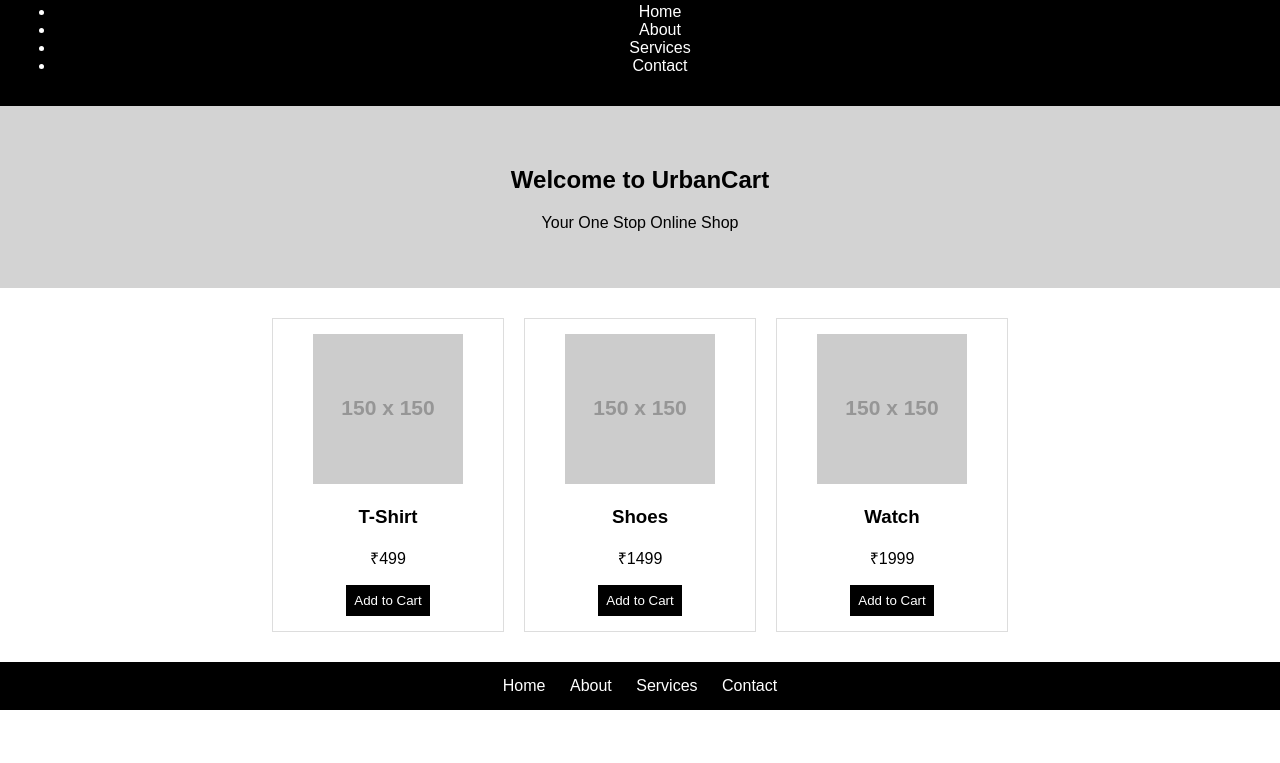
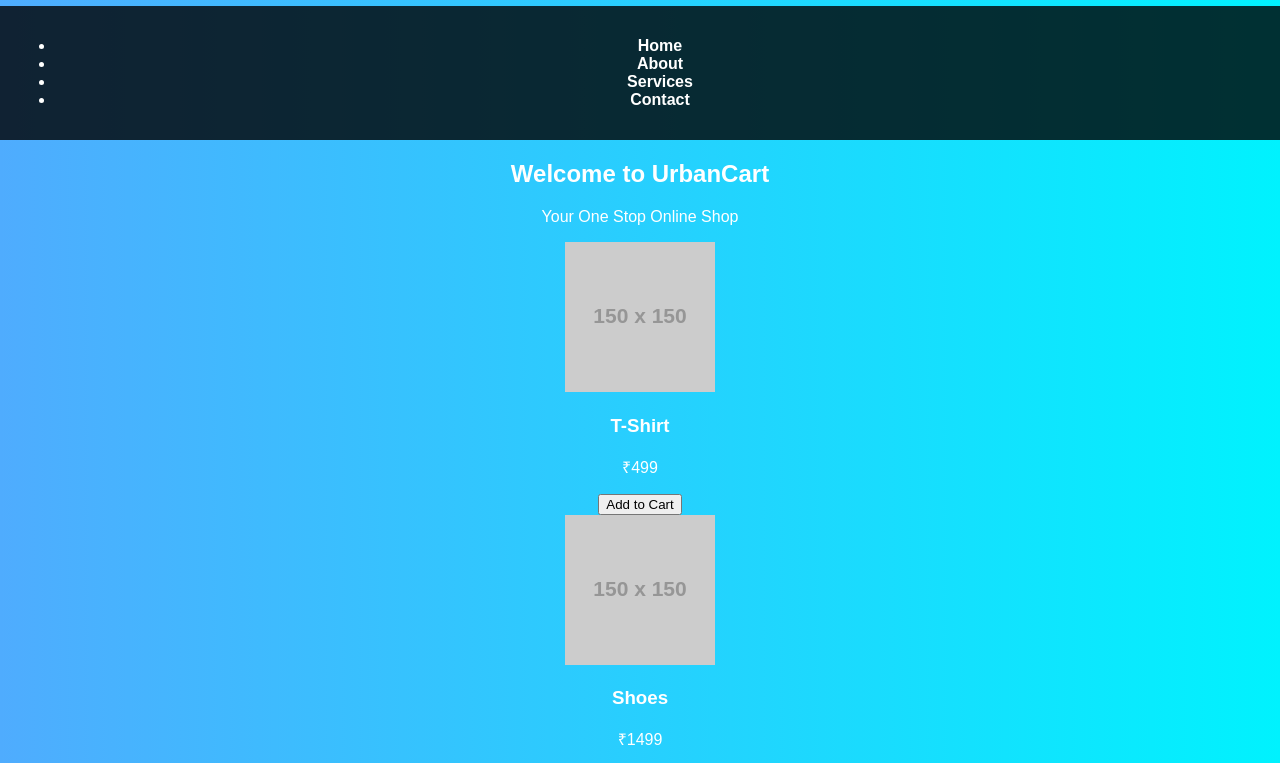
Before and after one commit to raidewasheesh-spec/ecommerce-project, a plain HTML site: page index.html in a window 1280 px wide. Shown: the part 92-855 px from the top of the page. Before the commit the page ends 802 px from the top, so only its background shows below. Drawn offline with Linux system fonts and the light colour scheme; placeholder pictures from the web are drawn by us.

Commit message:
Update style.css

```diff
--- a/style.css
+++ b/style.css
@@ -1,48 +1,49 @@
 body {
-    font-family: Arial;
     margin: 0;
-    padding: 0;
+    font-family: Arial, sans-serif;
+    background: linear-gradient(to right, #4facfe, #00f2fe);
+    color: white;
     text-align: center;
 }
 
-header {
-    background: black;
-    color: white;
+nav {
+    background: rgba(0, 0, 0, 0.8);
     padding: 15px;
 }
 
 nav a {
     color: white;
-    margin: 10px;
+    margin: 15px;
     text-decoration: none;
+    font-weight: bold;
+    transition: 0.3s;
 }
 
-.banner {
-    padding: 40px;
-    background: lightgray;
+nav a:hover {
+    color: yellow;
 }
 
-.products {
-    display: flex;
-    justify-content: center;
-    gap: 20px;
-    padding: 30px;
+h1 {
+    margin-top: 40px;
 }
 
-.product {
-    border: 1px solid #ddd;
-    padding: 15px;
-    width: 200px;
+.container {
+    margin: 40px auto;
+    width: 80%;
 }
 
-button {
-    background: black;
-    color: white;
-    padding: 8px;
-    border: none;
-    cursor: pointer;
+.card {
+    background: white;
+    color: black;
+    padding: 20px;
+    margin: 20px;
+    border-radius: 10px;
+    display: inline-block;
+    width: 250px;
+    box-shadow: 0 5px 15px rgba(0,0,0,0.3);
+    transition: 0.3s;
 }
 
-button:hover {
-    background: gray;
+.card:hover {
+    transform: scale(1.05);
 }
```
